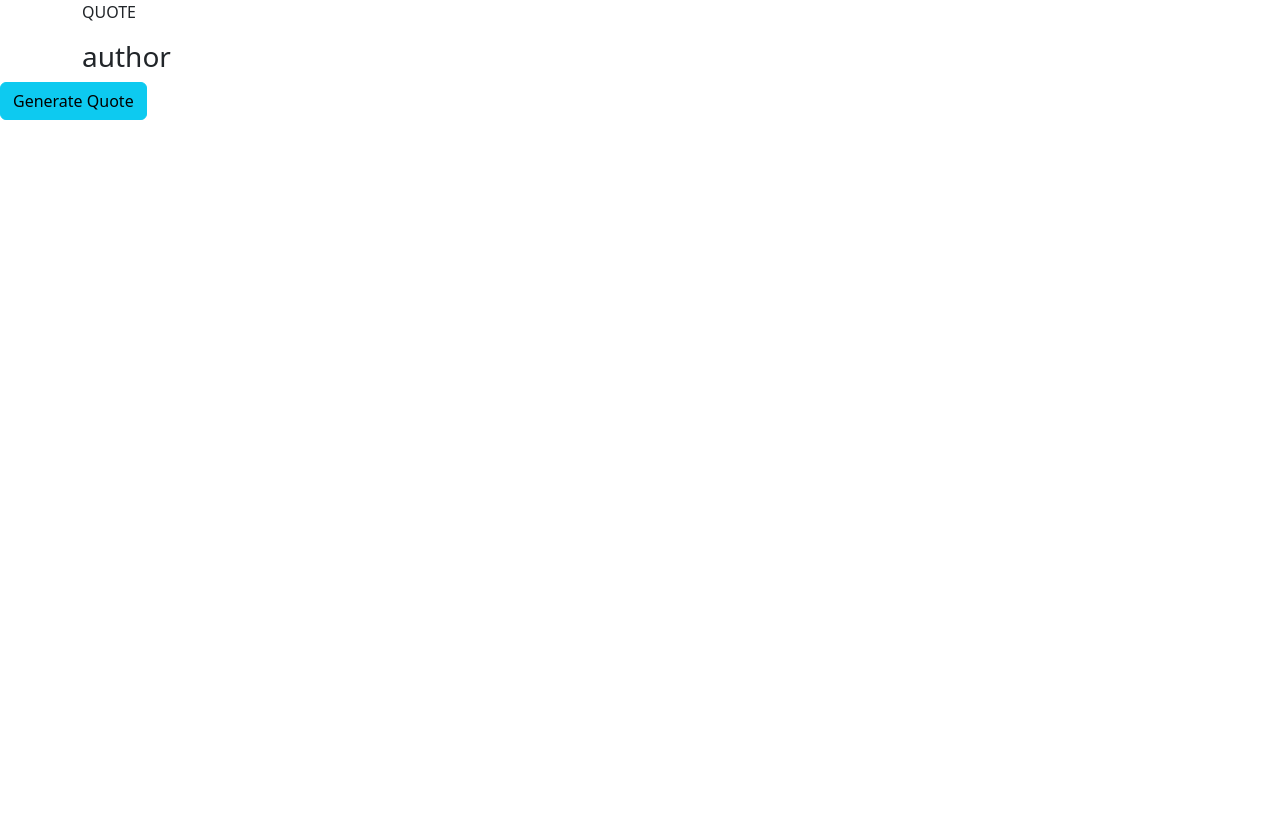
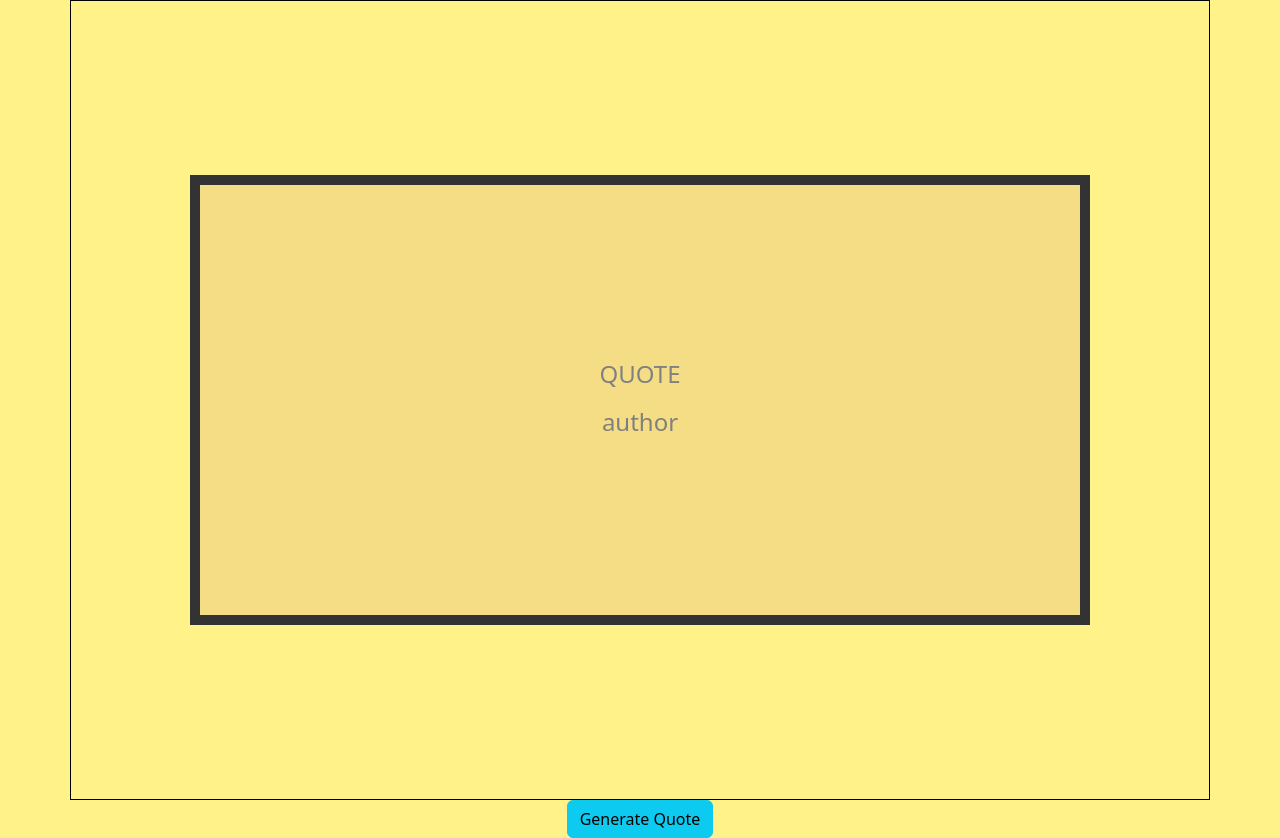
Before and after one commit to 525DMG/quote-generator, a plain HTML site: page index.html in a window 1280 px wide. Before the commit the page ends 800 px from the top, so only its background shows below. Drawn offline with nearby package versions, Linux system fonts and the light colour scheme.

Commit message:
fixed html link order and added CSS styling

```diff
--- a/index.html
+++ b/index.html
@@ -5,8 +5,8 @@
     <meta http-equiv="X-UA-Compatible" content="IE=edge">
     <meta name="viewport" content="width=device-width, initial-scale=1.0">
     <title>Quote Generator</title>
+    <link rel="stylesheet" href="https://cdn.jsdelivr.net/npm/bootstrap@5.2.3/dist/css/bootstrap.min.css">
     <link rel="stylesheet" href="style.css">
-    <link rel="stylesheet" href="https://cdn.jsdelivr.net/npm/bootstrap@5.2.3/dist/css/bootstrap.min.css">
 </head>
 <body>
     <div class="container">
@@ -16,7 +16,7 @@
         </div>
 
     </div>
-    <div>
+    <div style="text-align: center;">
         <button onclick="generate()" type="button" class="btn btn-info">Generate Quote</button>
     </div>
     <script src="script.js"></script>
--- a/style.css
+++ b/style.css
@@ -0,0 +1,47 @@
+body {
+    margin: 0;
+    background-color: #fff288;
+}
+
+.container {
+    border: 1px solid black;
+    width: 95%;
+    height: 100vh;
+    display: flex;
+}
+
+.quotes {
+    border: 1px solid black;
+
+    width: 900px;
+    height: 450px;
+    margin: auto;
+    display: flex;
+    flex-direction: column;
+    justify-content: center;
+    align-items: center;
+    padding: 0 50px;
+    color: gray;
+    background-color: #f4dd85;
+    border: 10px solid #333;
+}
+
+.quotes p, .quotes h3 {
+    font-size: 1.5rem;
+
+}
+
+
+@media(max-width:480px){
+    .quotes p, .quotes h3 {
+        font-size: 1rem;
+
+    }
+}
+
+@media(max-width:240px){
+    .quotes p, .quotes h3 {
+        font-size: .8rem;
+
+    }
+}
```
